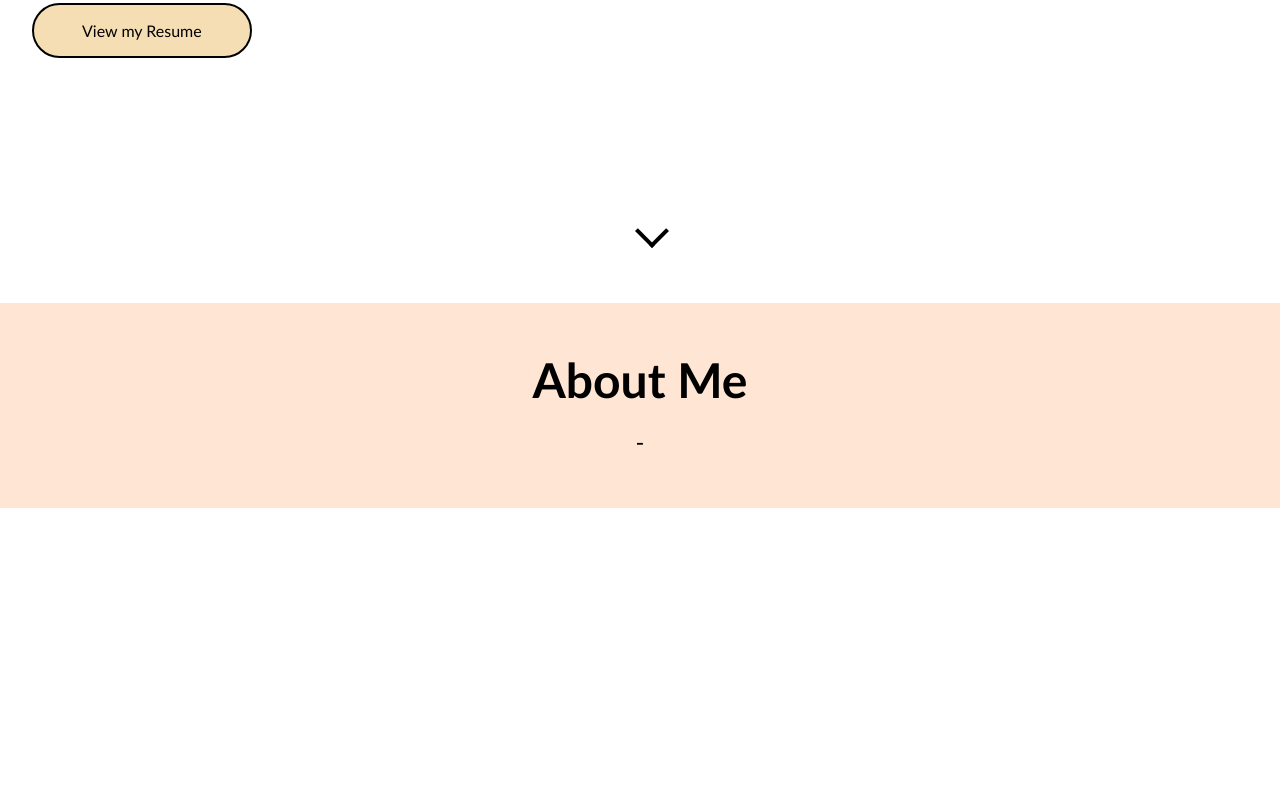
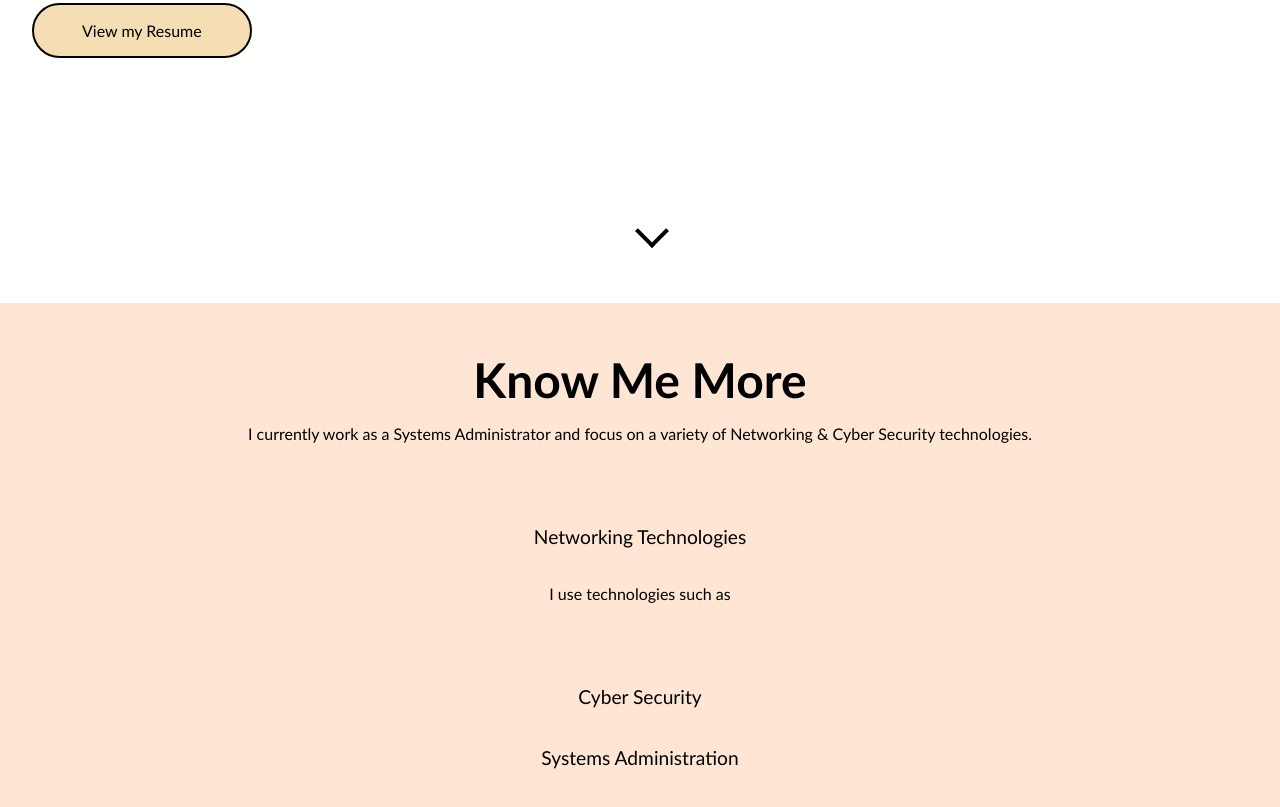
Before and after one commit to Krineshs/Website, a plain HTML site: page index.html in a window 1280 px wide. Shown: the part 537-1344 px from the top of the page. Before the commit the page ends 1045 px from the top, so only its background shows below. Drawn offline with Linux system fonts and the light colour scheme.

Commit message:
minor update

```diff
--- a/index.html
+++ b/index.html
@@ -30,10 +30,18 @@
 </div>
 <section id="about-me" class="about-me">
     <div class="about-me-container">
-        <h2>About Me</h2>
-        <p>
-         -
-        </p>
+        <h2>Know Me More</h2>
+        <h3>
+            <span style="font-weight:normal"> I currently work as a Systems Administrator and focus on a variety of Networking & Cyber Security technologies.</span>
+        </h3>
+        <ul class="bullet-list">
+            <p>Networking Technologies</p>
+            <h3>
+            <span style="font-weight:normal"> I use technologies such as </span>
+            </h3>
+            <p>Cyber Security</p>
+            <p>Systems Administration</p>
+        </ul>
     </div>
 </section>
 </body>
--- a/style.css
+++ b/style.css
@@ -131,7 +131,7 @@ button:hover {
     display: block;
     width: 24px;
     height: 24px;
-    border: solid black;
+    border: solid rgb(0, 0, 0);
     border-width: 0 4px 4px 0;
     transform: rotate(45deg);
     margin: 0 auto;
@@ -146,3 +146,20 @@ button:hover {
 
 }
 }
+
+.about-me-container {
+    text-align: center;
+}
+
+
+.about-me h3{
+    font-size: 1rem;
+    margin-bottom: 5rem;
+}
+
+.about-me p {
+    font-size: 1.2rem;
+    line-height: 1.5;
+    color: #000000;
+    margin-bottom: 2rem;
+}
```
Lines whose indentation alone changed are shown as unchanged.
